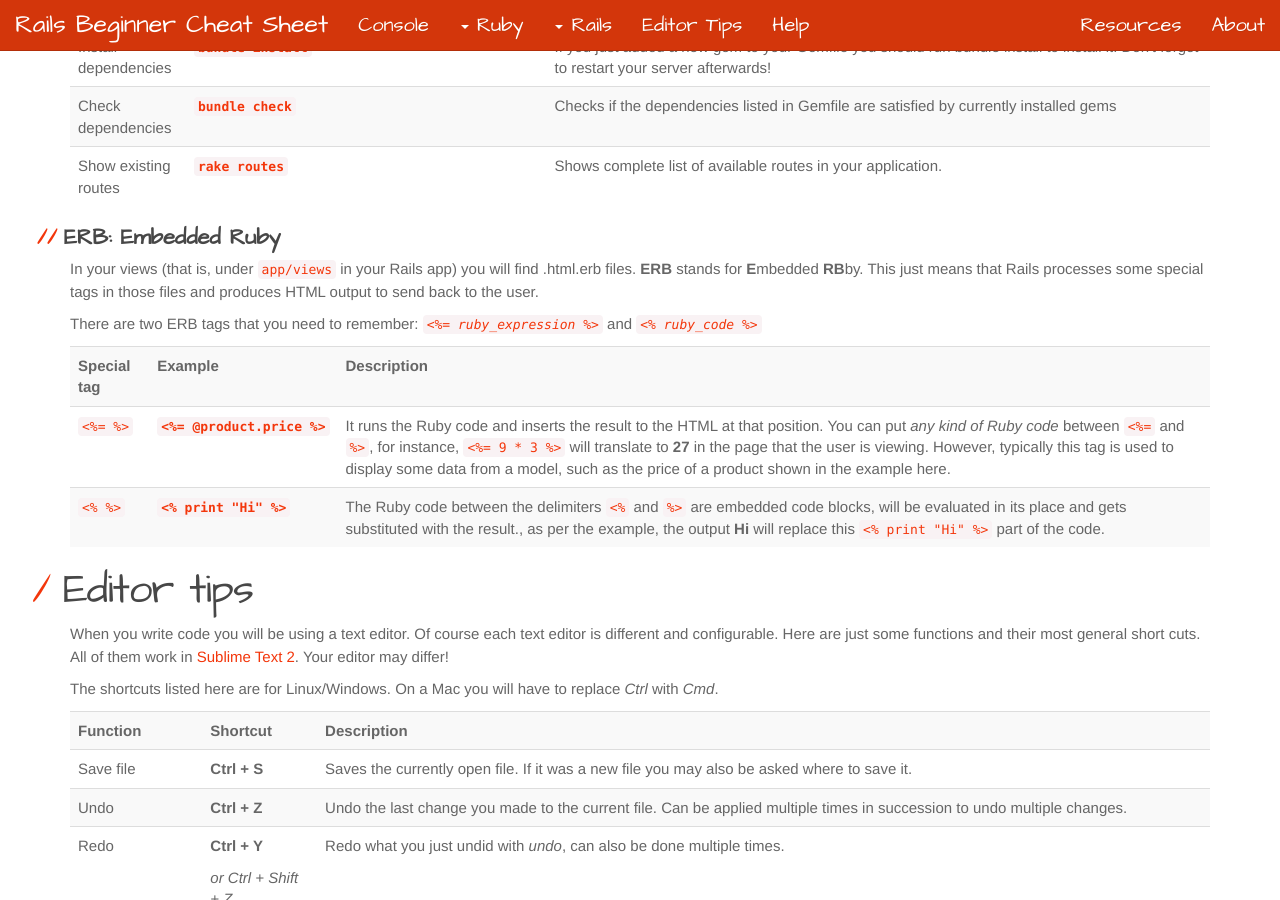
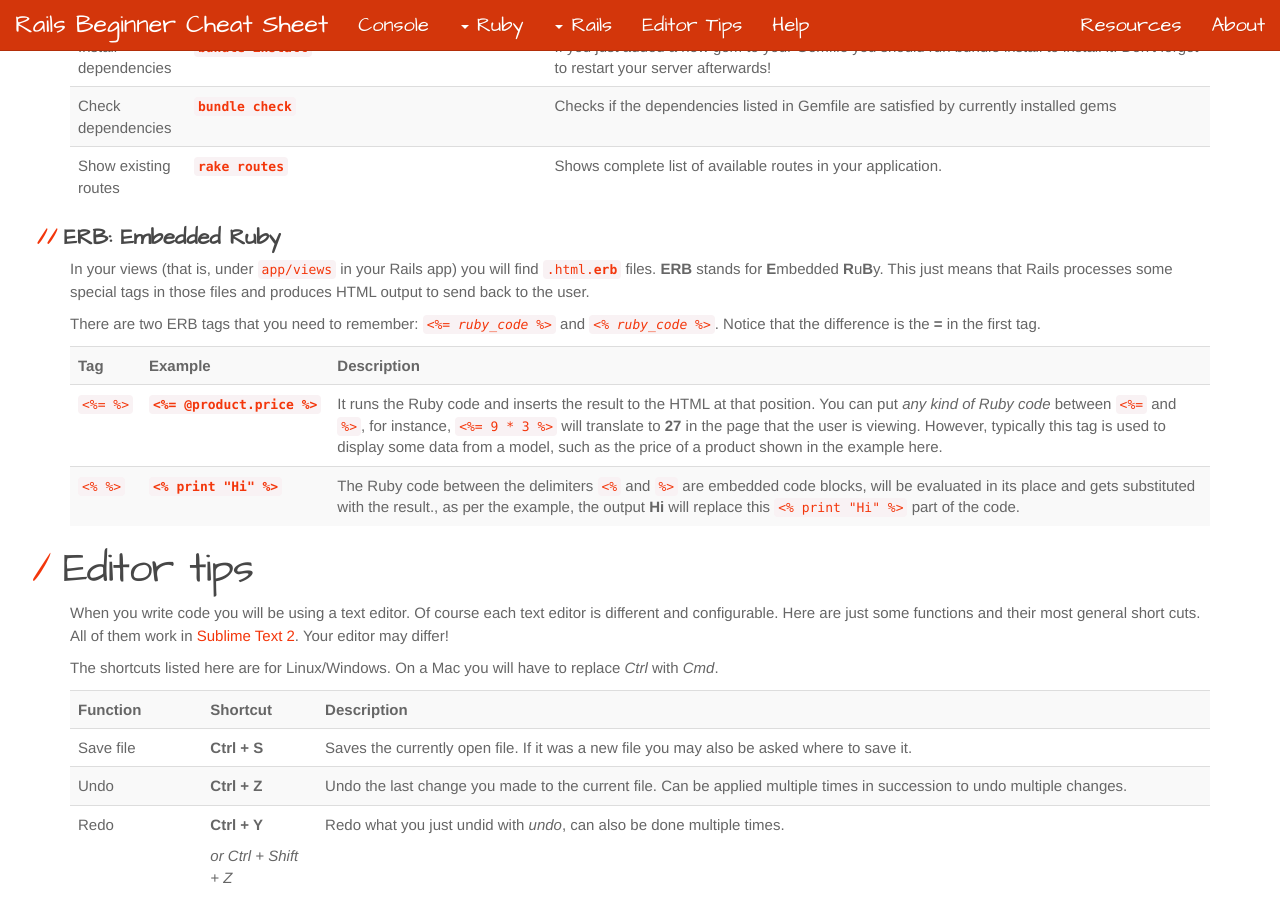
Before and after one commit to PragTob/rails-beginner-cheatsheet, a Jekyll site: the page built from index.html, in a window 1280 px wide and 900 px high, scrolled down 8114 px. Built offline with Jekyll 4.4.1, drawn with Linux system fonts in a browser that asks for light colours.

Commit message:
Reworked the general outline a bit

```diff
--- a/index.html
+++ b/index.html
@@ -1159,18 +1159,22 @@ the purpose of each folder, and describing the most important files.
 
 <h2 id="rails-erb">ERB: Embedded Ruby</h2>
 <p>
-  In your views (that is, under <code>app/views</code> in your Rails app) you will find
-  .html.erb files. <strong>ERB</strong> stands for <strong>E</strong>mbedded <strong>RB</strong>by.
-  This just means that Rails processes some special tags in those files and produces
-  HTML output to send back to the user.
+  In your views (that is, under <code>app/views</code> in your Rails app) you
+  will find <code>.html.<strong>erb</strong></code> files. <strong>ERB</strong>
+  stands for <strong>E</strong>mbedded <strong>R</strong>u<strong>B</strong>y.
+  This just means that Rails processes some special tags in those files and
+  produces HTML output to send back to the user.
 </p>
 <p>
-  There are two ERB tags that you need to remember: <code><%= <i>ruby_expression</i> %></code> and <code><% <i>ruby_code</i> %></code>
+  There are two ERB tags that you need to remember:
+  <code><%= <i>ruby_code</i> %></code> and
+  <code><% <i>ruby_code</i> %></code>. Notice that the difference is the
+  <strong>=</strong> in the first tag.
 </p>
 
 <table class="table table-striped">
   <tr>
-    <th>Special tag</th>
+    <th>Tag</th>
     <th>Example</th>
     <th>Description</th>
   </tr>
@@ -1178,18 +1182,23 @@ the purpose of each folder, and describing the most important files.
     <td><code><%= %></code></td>
     <td><code><strong><%= @product.price %></strong></code></td>
     <td>
-      It runs the Ruby code and inserts the result to the HTML at that position. You can
-      put <em>any kind of Ruby code</em> between <code><%=</code> and <code>%></code>, for instance,
-      <code><%= 9 * 3 %></code> will translate to <strong>27</strong> in the page that the user is viewing.
-      However, typically this tag is used to display some data from a model, such as the price of a product
-      shown in the example here.
+      It runs the Ruby code and inserts the result to the HTML at that position.
+      You can put <em>any kind of Ruby code</em> between <code><%=</code> and
+      <code>%></code>, for instance, <code><%= 9 * 3 %></code> will translate to
+      <strong>27</strong> in the page that the user is viewing. However,
+      typically this tag is used to display some data from a model, such as the
+      price of a product shown in the example here.
     </td>
   </tr>
   <tr>
     <td><code><% %></code></td>
     <td><code><strong><% print "Hi" %></strong></code></td>
     <td>
-      The Ruby code between the delimiters <code><%</code> and <code>%></code> are embedded code blocks, will be evaluated in its place and gets substituted with the result., as per the example, the output <strong>Hi</strong> will replace this <code><% print "Hi" %></code> part of the code.
+      The Ruby code between the delimiters <code><%</code> and <code>%></code>
+      are embedded code blocks, will be evaluated in its place and gets
+      substituted with the result., as per the example, the output
+      <strong>Hi</strong> will replace this <code><% print "Hi" %></code>
+      part of the code.
     </td>
   </tr>
 </table>
```
